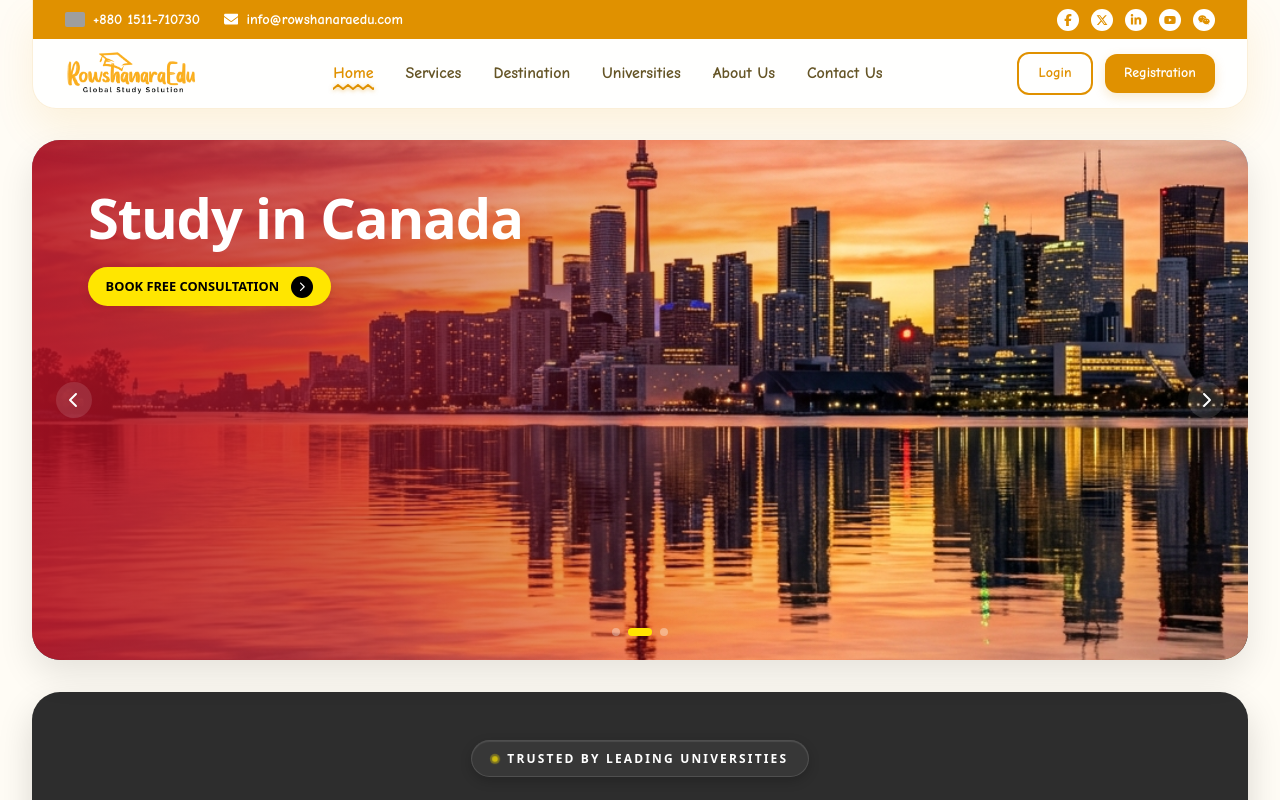
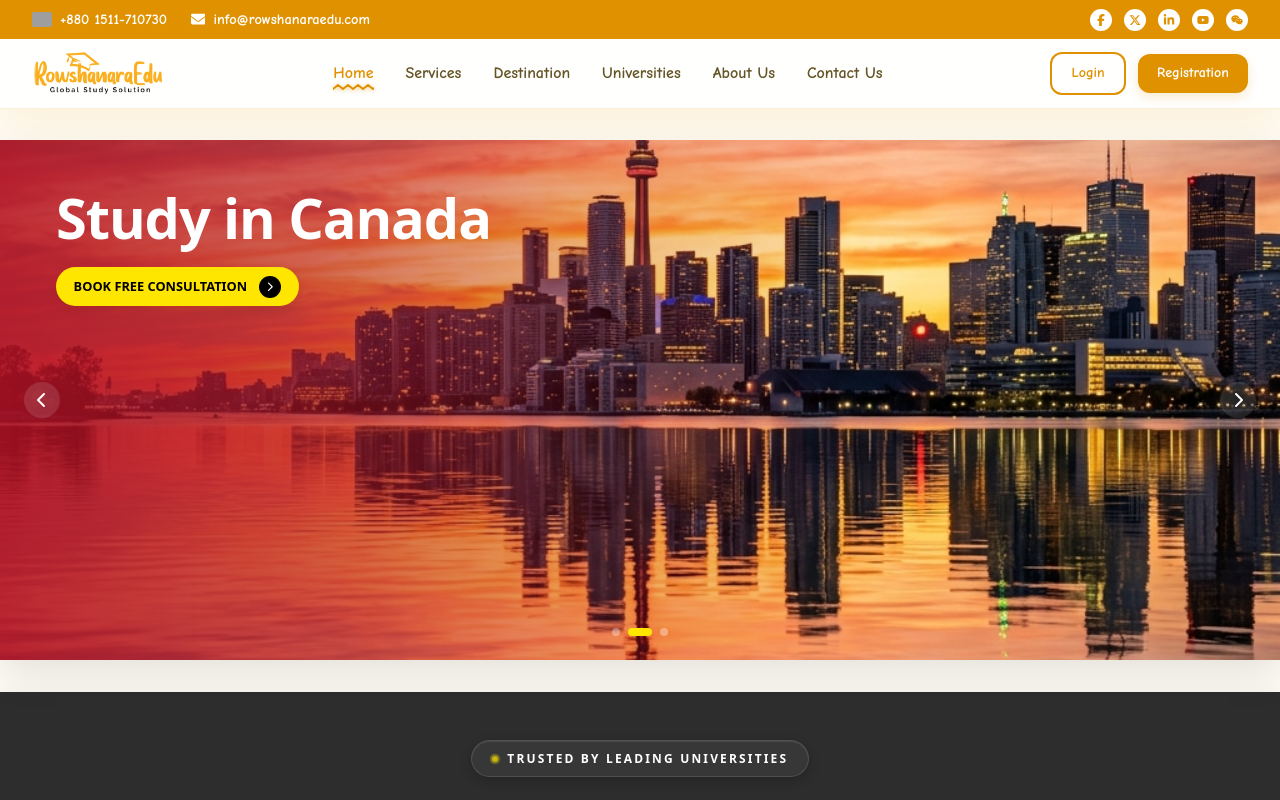
Before and after one commit to princeshiamofficial/Rowshanara-Edu, a Next.js app: page / in a window 1280 px wide. Shown: the top 800 px of the page. Built offline with nearby package versions, Linux system fonts and the light colour scheme; grey boxes are pictures that could not be loaded.

Commit message:
style: remove layout gap on both sides for all client pages

```diff
--- a/src/app/globals.css
+++ b/src/app/globals.css
@@ -2381,3 +2381,26 @@ button {
 .contact-page-wrapper {
   padding-top: 140px;
 }
+
+/* ==========================================
+   CLIENT PAGE FULL WIDTH LAYOUT OVERRIDES
+   ========================================== */
+body.client-page-layout .navbar-floating-content,
+body.client-page-layout .hero-card,
+body.client-page-layout .trusted-by-section,
+body.client-page-layout .how-it-works-section,
+body.client-page-layout .stats-section,
+body.client-page-layout .destinations-section,
+body.client-page-layout .services-section,
+body.client-page-layout .testimonials-section,
+body.client-page-layout .cta-section,
+body.client-page-layout .brand-overview-section,
+body.client-page-layout .container {
+  width: 100% !important;
+  max-width: 100% !important;
+  border-radius: 0 !important;
+  border-left: none !important;
+  border-right: none !important;
+  margin-left: 0 !important;
+  margin-right: 0 !important;
+}
--- a/src/app/layout.tsx
+++ b/src/app/layout.tsx
@@ -14,6 +14,7 @@ export const metadata: Metadata = {
 
 import Navbar from "@/components/Navbar";
 import Footer from "@/components/Footer";
+import ClientLayoutModifier from "@/components/ClientLayoutModifier";
 
 export default function RootLayout({
   children,
@@ -23,6 +24,7 @@ export default function RootLayout({
   return (
     <html lang="en" className={cn("font-sans", geist.variable)} suppressHydrationWarning>
       <body>
+        <ClientLayoutModifier />
         <Navbar />
         <main>{children}</main>
         <Footer />
--- /dev/null
+++ b/src/components/ClientLayoutModifier.tsx
@@ -0,0 +1,19 @@
+"use client";
+
+import { usePathname } from 'next/navigation';
+import { useEffect } from 'react';
+
+export default function ClientLayoutModifier() {
+  const pathname = usePathname() || "";
+  const isAdmin = pathname.startsWith('/admin');
+
+  useEffect(() => {
+    if (!isAdmin) {
+      document.body.classList.add('client-page-layout');
+    } else {
+      document.body.classList.remove('client-page-layout');
+    }
+  }, [isAdmin]);
+
+  return null;
+}
```
